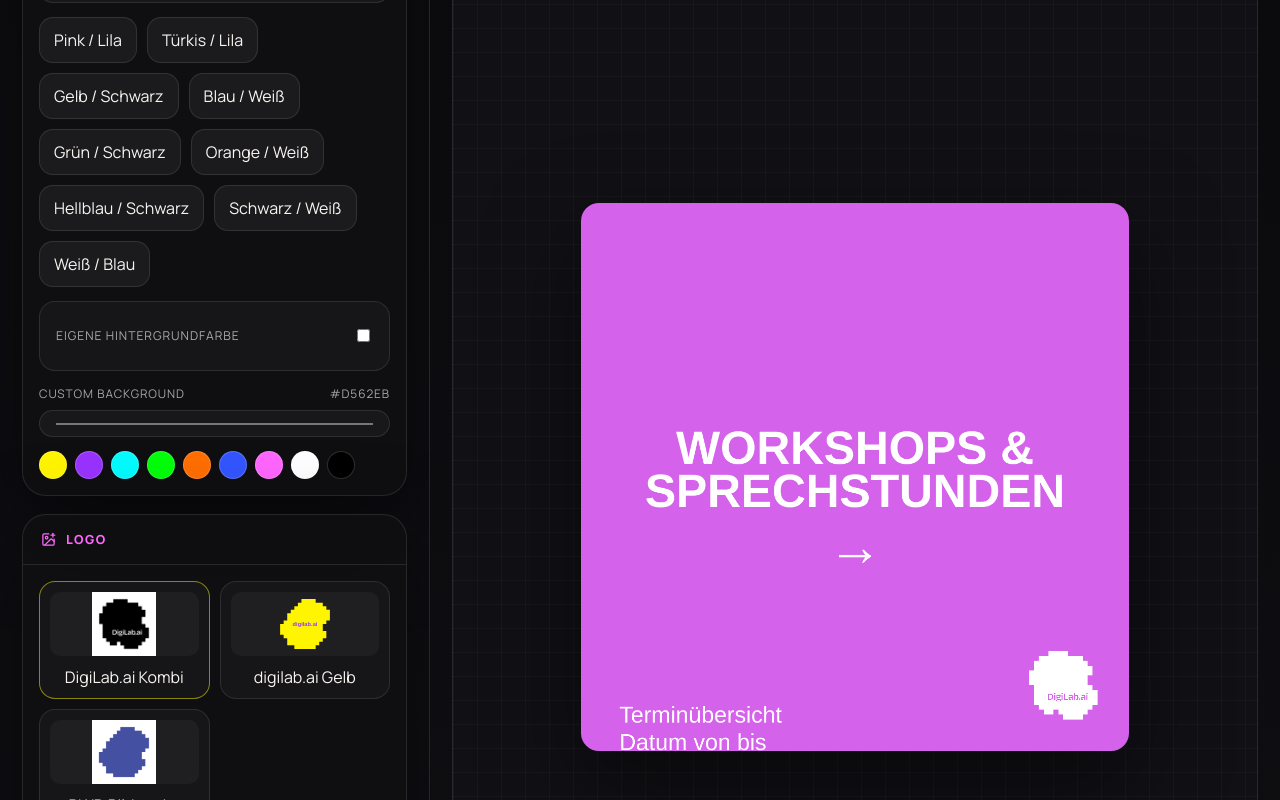
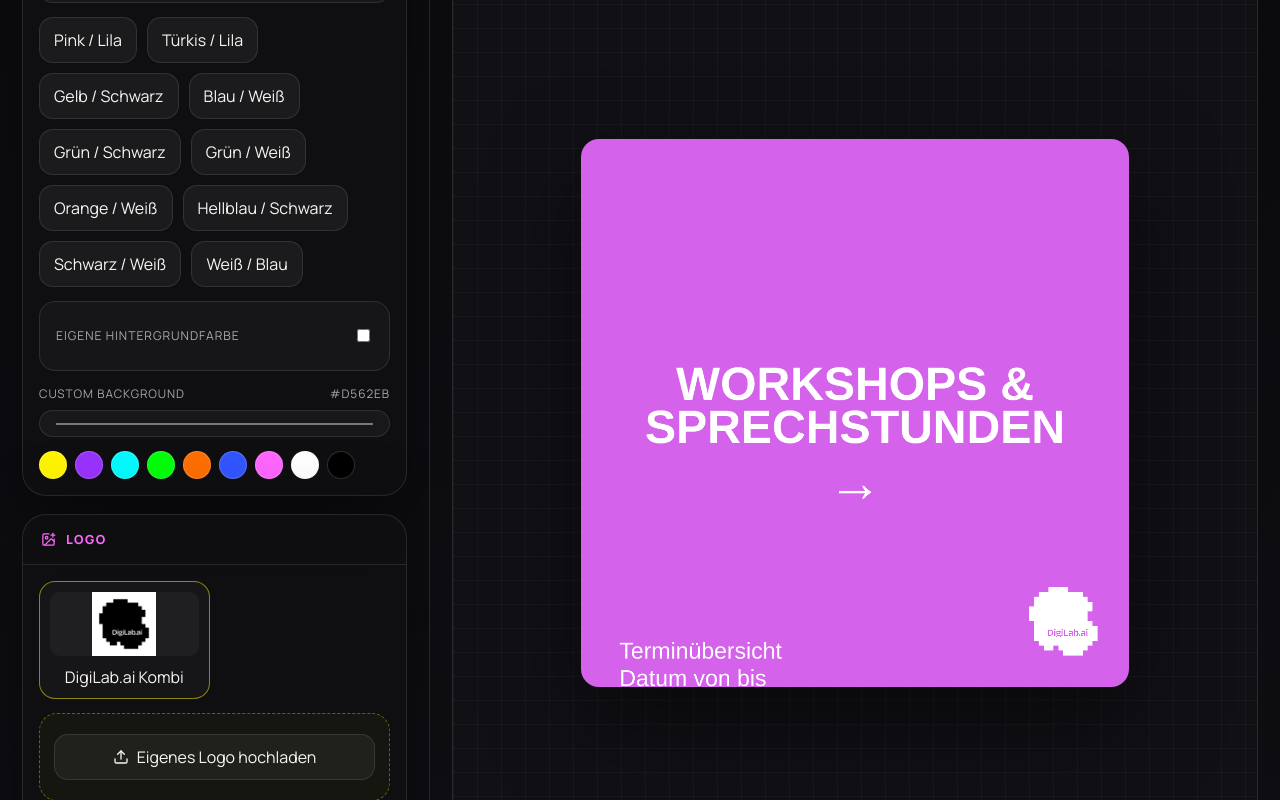
Before and after one commit to maicoding/digilab-instagram-special-posts, a React (Vite) app: page / in a window 1280 px wide. Shown: the part 700-1500 px from the top of the page. Built offline with nearby package versions, Linux system fonts and the light colour scheme; a web font is replaced by a local one.

Commit message:
Clean logo presets and fix custom background

```diff
--- a/src/App.jsx
+++ b/src/App.jsx
@@ -207,6 +207,14 @@ const App = () => {
     }));
   };
 
+  const setCustomBackground = (color) => {
+    setScene((current) => ({
+      ...current,
+      customBackground: color,
+      useCustomBackground: true,
+    }));
+  };
+
   const handleLogoUpload = (event) => {
     const file = event.target.files?.[0];
     if (!file) {
@@ -367,8 +375,8 @@ const App = () => {
             ))}
           </div>
           <ToggleField label="Eigene Hintergrundfarbe" checked={scene.useCustomBackground} onChange={(value) => updateScene('useCustomBackground', value)} />
-          <ColorField label="Custom Background" value={scene.customBackground} onChange={(value) => updateScene('customBackground', value)} />
-          <PaletteSwatches onPick={(color) => updateScene('customBackground', color)} />
+          <ColorField label="Custom Background" value={scene.customBackground} onChange={setCustomBackground} />
+          <PaletteSwatches onPick={setCustomBackground} />
         </Section>
 
         <Section title="Logo" icon={ImagePlus}>
--- a/src/presets.js
+++ b/src/presets.js
@@ -75,6 +75,15 @@ export const COLOR_PRESETS = [
     muted: 'rgba(0,0,0,0.78)',
   },
   {
+    id: 'gruen-weiss',
+    label: 'Grün / Weiß',
+    background: '#00FF0A',
+    panel: '#00F10A',
+    accent: '#FFFFFF',
+    text: '#FFFFFF',
+    muted: 'rgba(255,255,255,0.9)',
+  },
+  {
     id: 'orange-weiss',
     label: 'Orange / Weiß',
     background: '#FF6E00',
@@ -130,28 +139,6 @@ export const BUILT_IN_LOGOS = [
       whiteThreshold: 240,
     },
   },
-  {
-    id: 'digilab-ai-gelb',
-    name: 'digilab.ai Gelb',
-    src: '/logos/dwd-digilab-ai-gelb.svg',
-    defaults: {
-      tint: '#FFF500',
-      preserveColor: true,
-      removeWhite: false,
-      whiteThreshold: 240,
-    },
-  },
-  {
-    id: 'dwd-bildmarke',
-    name: 'DWD Bildmarke',
-    src: '/logos/dwd-bildmarke-blau.png',
-    defaults: {
-      tint: '#3355FF',
-      preserveColor: false,
-      removeWhite: true,
-      whiteThreshold: 240,
-    },
-  },
 ];
 
 export const createInitialScene = () => ({
```
